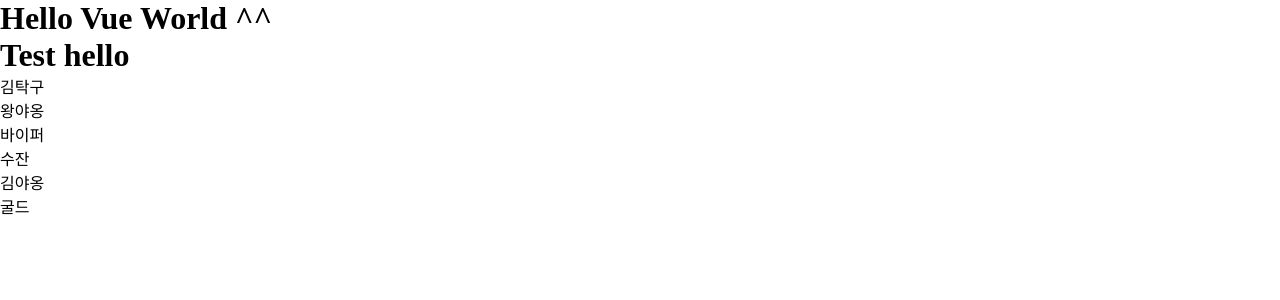
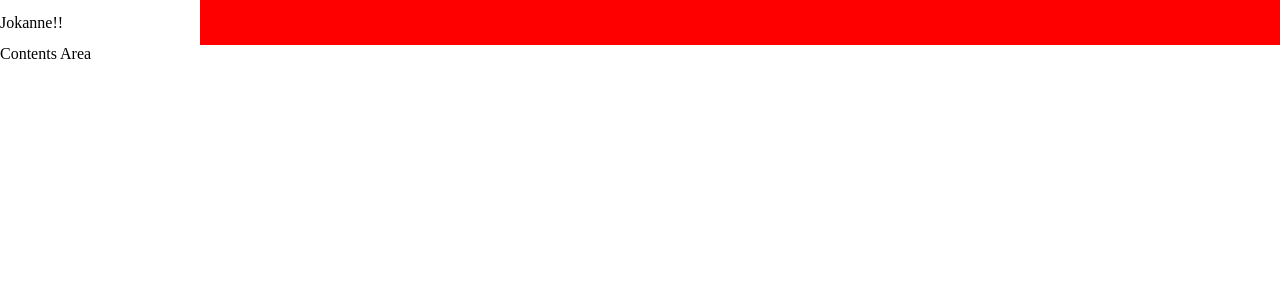
Before and after one commit to nnnyyy/LQSEvent, a Vue app: page / in a window 1280 px wide. Shown: the top 300 px of the page. Built offline with nearby package versions, Linux system fonts and the light colour scheme; the HTML template or start-up script is replaced by a standard one.

Commit message:
만드는 중

```diff
--- a/src/App.vue
+++ b/src/App.vue
@@ -1,18 +1,21 @@
 <template>
     <div>
-        <h1>Hello Vue World ^^</h1>
-        <test-h1
-                testTitle="hello"
-                ></test-h1>
+        <top-bar></top-bar>
+        <contents></contents>
     </div>
 </template>
 
 <script>
-    import Test from './components/Test.vue';
+    import Top from './components/Top.vue';
+    import Contents from './components/Contents.vue';
 
     export default {
         components: {
-            'test-h1': Test
+            'top-bar': Top,
+            'contents': Contents
         }
     }
 </script>
+
+<style>
+</style>
--- /dev/null
+++ b/src/components/Contents.vue
@@ -0,0 +1,16 @@
+<template>
+    <div>
+        Contents Area
+    </div>
+</template>
+
+<script>
+    export default {
+        data: function () {
+            return {};
+        }
+    }
+</script>
+
+<style>
+</style>
--- /dev/null
+++ b/src/components/LogoArea.vue
@@ -0,0 +1,21 @@
+<template>
+    <div class="logo-area">
+        Jokanne!!
+    </div>
+</template>
+
+<script>
+    export default {
+        data: function () {
+            return {};
+        }
+    }
+</script>
+
+<style>
+    .logo-area {
+        width: 200px;
+        height: inherit;
+        line-height: 45px;
+    }
+</style>
--- /dev/null
+++ b/src/components/Top.vue
@@ -0,0 +1,26 @@
+<template>
+    <div class="top">
+        <logo-area></logo-area>
+    </div>
+</template>
+
+<script>
+    import LogoArea from './LogoArea.vue';
+
+    export default {
+        data: function () {
+            return {};
+        },
+        components: {
+            'logo-area': LogoArea
+        }
+    }
+</script>
+
+<style>
+    .top {
+        width: 100%;
+        height: 45px;
+        background-color: red;
+    }
+</style>
--- a/src/main.js
+++ b/src/main.js
@@ -13,6 +13,4 @@
         el: '#app',
         render: h => h ( App )
     });
-
-    console.log( _.partition([1,2,3,4], n => n % 2) );
 });
```
Also changed, not shown: 1 other file (tests, documents, lock files or other folders).
